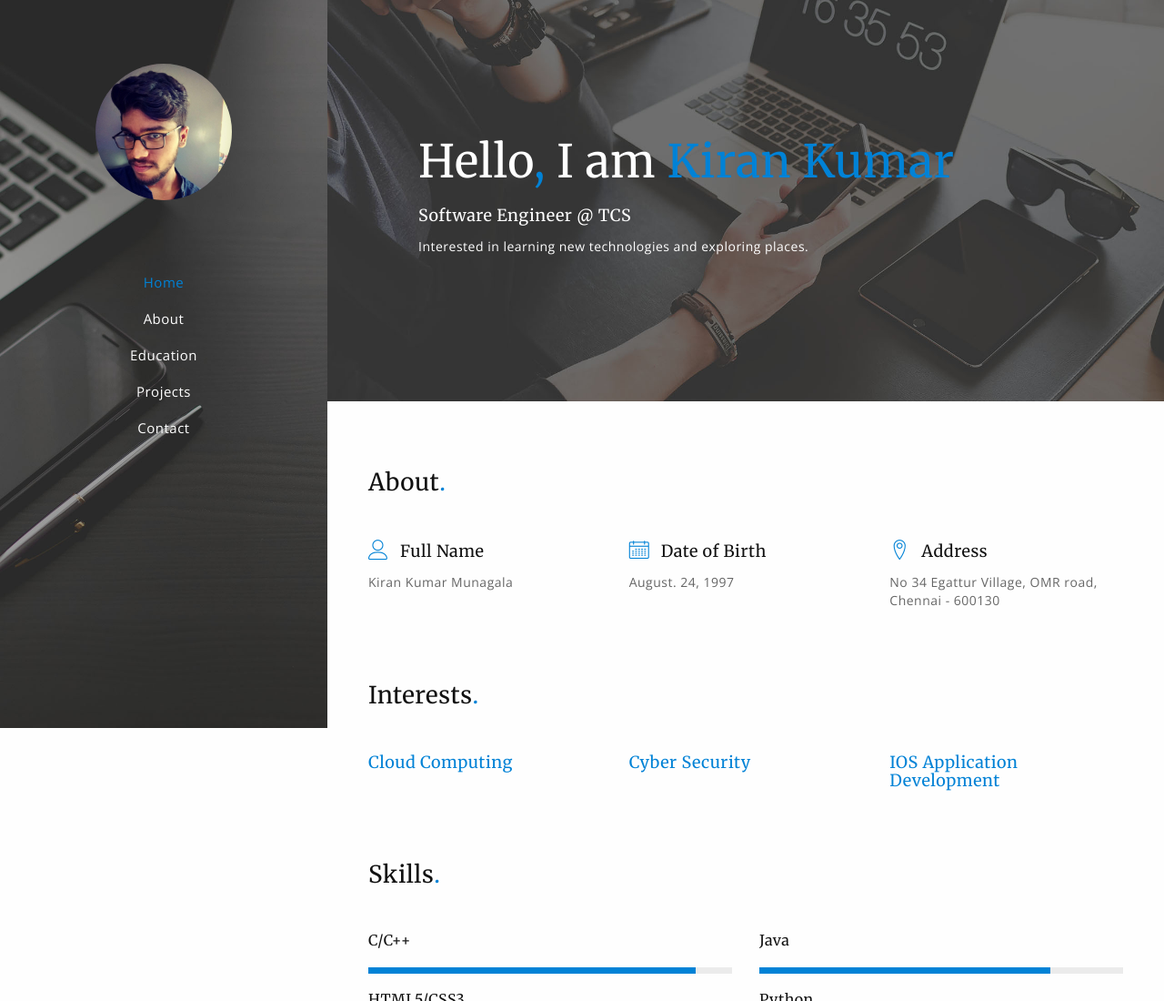
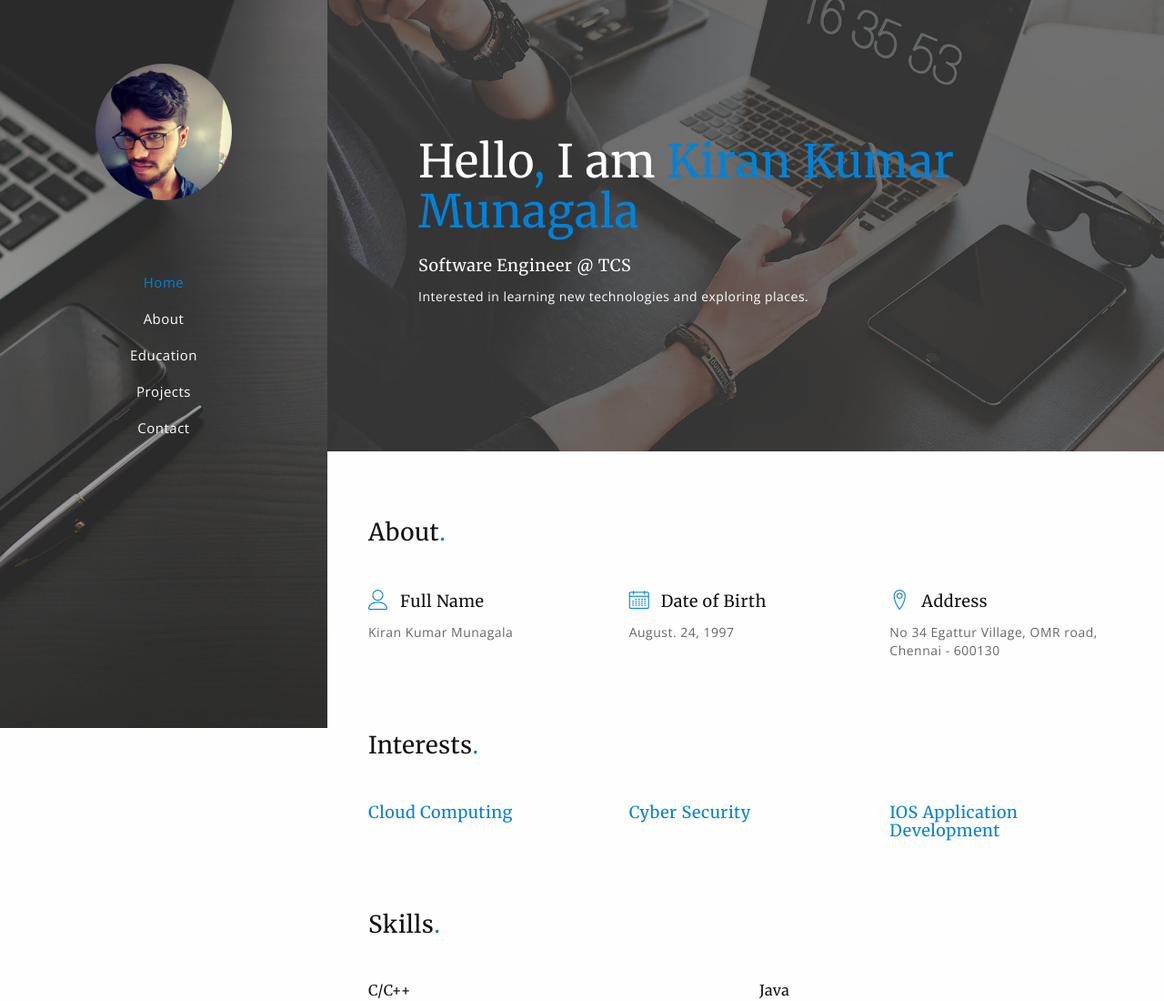
Before and after one commit to kiran765467/kiran765467.github.io, a plain HTML site: page index.html in a window 1280 px wide. Shown: the top 1100 px of the page at 91% size. Drawn offline with nearby package versions, Linux system fonts and the light colour scheme.

Commit message:
Added Lastname

```diff
--- a/index.html
+++ b/index.html
@@ -77,7 +77,7 @@
         <a href="#menu-toggle" id="menu-toggle"><i class="lnr lnr-menu"></i></a>
         <header id="home">
             <div class="header-content">
-                <h2>Hello<span class="text-primary">,</span> I am <span class="text-primary">Kiran Kumar</span></h2>
+                <h2>Hello<span class="text-primary">,</span> I am <span class="text-primary">Kiran Kumar Munagala</span></h2>
                 <h5>Software Engineer @ TCS</h5>
                 <p>Interested in learning new technologies and exploring places.</p>
             </div>
```
